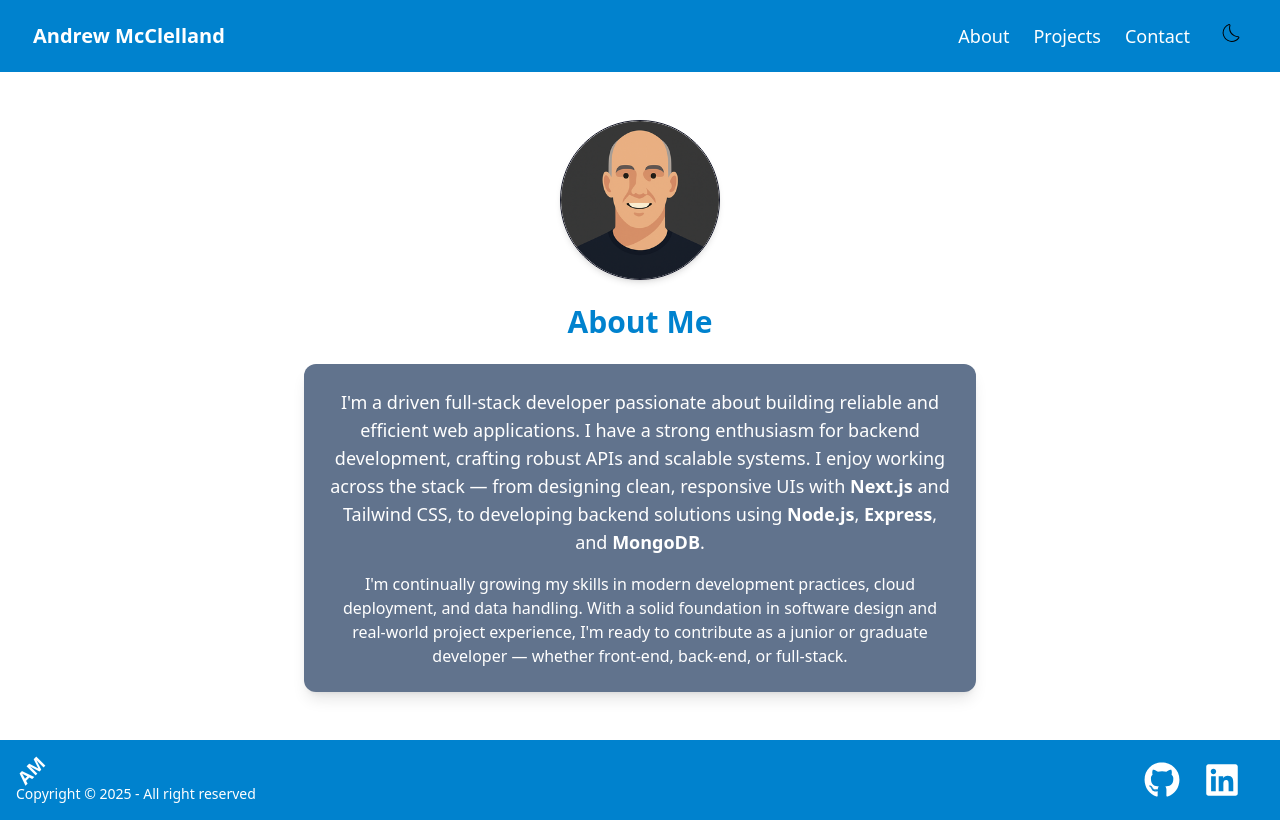
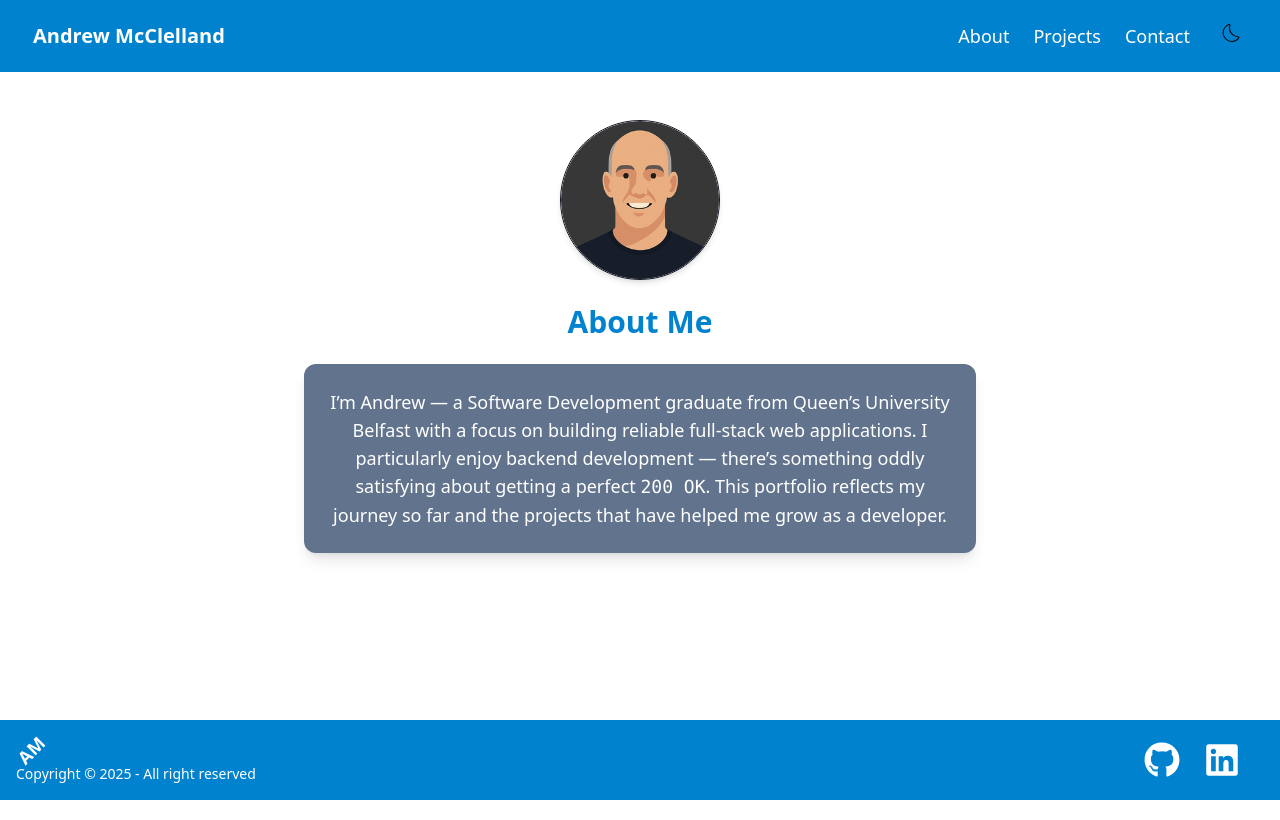
Before and after one commit to aejmcclelland/portfolio, a Next.js app: page /about in a window 1280 px wide. Built offline with nearby package versions, Linux system fonts and the light colour scheme; no server answers.

Commit message:
removed and edited About section

```diff
--- a/src/app/(site)/about/page.tsx
+++ b/src/app/(site)/about/page.tsx
@@ -20,10 +20,12 @@ export default function About() {
 				{/* Contained Text Card */}
 				<div className='bg-secondary text-secondary-content rounded-xl shadow-lg p-6 w-full max-w-2xl'>
 					<p className='text-lg'>
-						I&#39;m a driven full-stack developer passionate about building reliable and efficient web applications. I have a strong enthusiasm for backend development, crafting robust APIs and scalable systems. I enjoy working across the stack &mdash; from designing clean, responsive UIs with <strong>Next.js</strong> and Tailwind CSS, to developing backend solutions using <strong>Node.js</strong>, <strong>Express</strong>, and <strong>MongoDB</strong>.
-					</p>
-					<p className='mt-4 text-base'>
-						I&#39;m continually growing my skills in modern development practices, cloud deployment, and data handling. With a solid foundation in software design and real-world project experience, I&#39;m ready to contribute as a junior or graduate developer &mdash; whether front-end, back-end, or full-stack.
+						I’m Andrew — a Software Development graduate from Queen’s University
+						Belfast with a focus on building reliable full-stack web
+						applications. I particularly enjoy backend development — there’s
+						something oddly satisfying about getting a perfect{' '}
+						<code>200 OK</code>. This portfolio reflects my journey so far and
+						the projects that have helped me grow as a developer.
 					</p>
 				</div>
 			</div>
```
